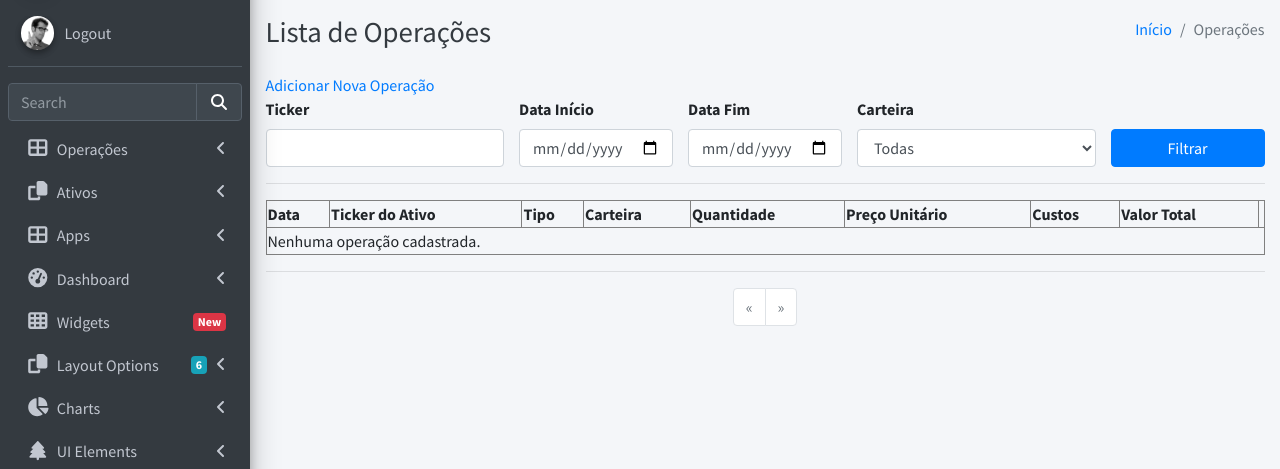
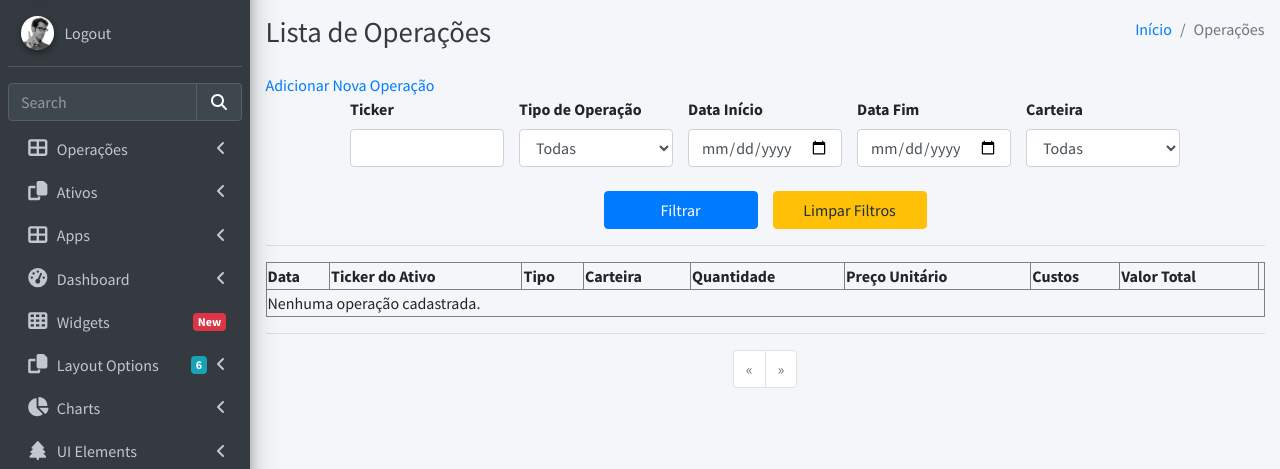
Before and after one commit to edersonsgoncalves/acoes_py, a Flask app: template app/templates/operacoes_listar.html in a window 1280 px wide. Shown: the part 57-526 px from the top of the page. Run offline with Flask 3, Linux system fonts and the light colour scheme; the template is opened without the code that fills it, so the values that code supplies are empty; parts of the project's set-up code (start-up, migrations or seed data) failed here and were passed over; some libraries are stand-ins or nearby versions.

Commit message:
feat: implementar mais filtros para listar as operações

```diff
--- a/app/templates/operacoes_listar.html
+++ b/app/templates/operacoes_listar.html
@@ -66,10 +66,19 @@
         {% endfor %}
 
         <form method="GET" action="{{ url_for('operacoes.exibir_operacoes') }}">
-    <div class="row">
-        <div class="col-md-3">
+          <div class="row justify-content-center">
+            <div class="col-md-2">
               <label for="ticker">Ticker</label>
               <input type="text" name="ticker" id="ticker" class="form-control" value="{{ filtro_ticker }}">
+            </div>
+            <div class="col-md-2">
+              <label for="tipo_operacao_id">Tipo de Operação</label>
+              <select name="tipo_operacao_id" id="tipo_operacao_id" class="form-control">
+                <option value="">Todas</option>
+                {% for tipo_operacao in operacoes_por_tipo %}
+                  <option value="{{ tipo_operacao.id }}" {% if tipo_operacao.id|string == filtro_tipo_operacao_id %}selected{% endif %}>{{ tipo_operacao.nome }}</option>
+                {% endfor %}
+              </select>
             </div>
             <div class="col-md-2">
               <label for="data_inicio">Data Início</label>
@@ -79,7 +88,7 @@
               <label for="data_fim">Data Fim</label>
               <input type="date" name="data_fim" id="data_fim" class="form-control" value="{{ filtro_data_fim }}">
             </div>
-        <div class="col-md-3">
+            <div class="col-md-2">
               <label for="carteira_id">Carteira</label>
               <select name="carteira_id" id="carteira_id" class="form-control">
                 <option value="">Todas</option>
@@ -88,11 +97,19 @@
                 {% endfor %}
               </select>
             </div>
-        <div class="col-md-2 d-flex align-items-end">
+
+          </div>
+          &nbsp;
+          <div class="row justify-content-center">
+            <div class="col-md-2 d-flex align-items-center">
               <button type="submit" class="btn btn-primary btn-block">Filtrar</button>
             </div>
+          </form>
+            <div class="col-md-2 d-flex center">
+              <a href="{{ url_for('operacoes.exibir_operacoes') }}" class="btn btn-warning btn-block">Limpar Filtros</a>
             </div>
-</form>
+          </div>
+
       <hr>
       <table border="1" style="width:100%">
           <thead>
```
Also changed, not shown: app/routes/operacoes.py (+9 -11 lines). Lines whose indentation alone changed are shown as unchanged.
